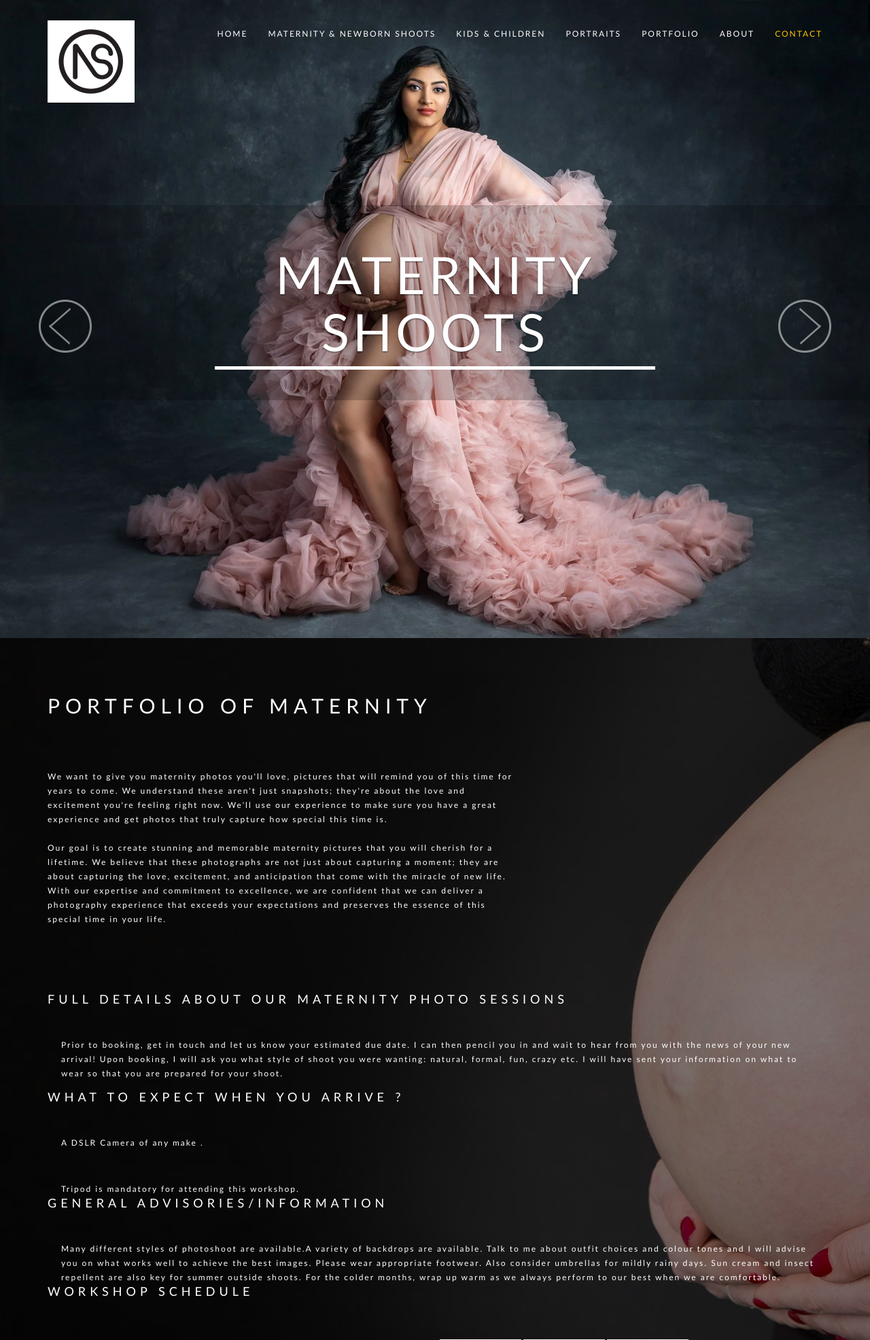
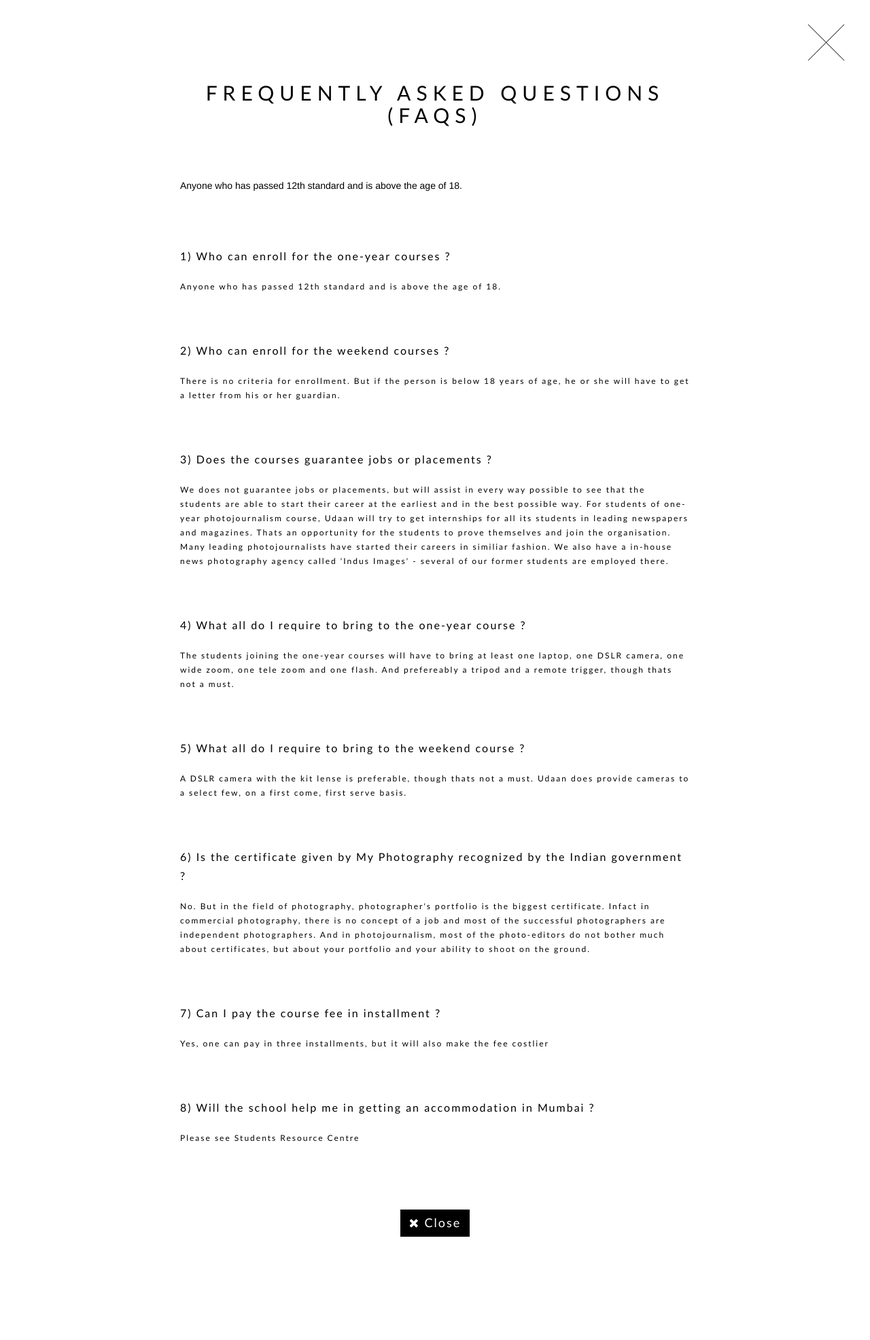
Before and after one commit to brijeshdhaker/neetastudio.in, a PHP site: page /index.html in a window 1280 px wide, after a click on "OUTFITS". Shown: the top 1972 px of the page at 68% size. After the commit the page ends 1820 px from the top, so only its background shows below. Run offline with PHP 8.4, Linux system fonts and the light colour scheme.

Commit message:
2025-07-18 Update popup details.

```diff
--- a/css/style.css
+++ b/css/style.css
@@ -1292,7 +1292,7 @@
 #footer h2 {
     font-family: Futura, "Trebuchet MS", Arial, sans-serif;
     font-size: 46px;
-    width: 480px;
+    /*width: 480px;*/
     line-height: 30px;
     text-transform: uppercase;
     border: 2px solid #ffffff;
--- a/htmls/courses.php
+++ b/htmls/courses.php
@@ -361,7 +361,6 @@
 
         <!-- Portfolio Modals -->
         <!-- Use the modals below to showcase details about your portfolio projects! -->
-
         <!-- FAQ Modal 1 -->
         <div class="portfolio-modal modal fade" id="faqModal1" tabindex="-1" role="dialog" aria-hidden="true">
             <div class="modal-content">
--- a/index.html
+++ b/index.html
@@ -67,7 +67,8 @@
                 <div class="collapse navbar-collapse" id="bs-example-navbar-collapse-1">
                     <ul class="nav navbar-nav navbar-right">
                         <li class="active"><a class="page-scroll" href="#banner">HOME</a></li>
-                        <li class=""><a class="page-scroll" href="#maternity">MATERNITY & Newborn SHOOTS</a></li>
+                        <li class=""><a class="page-scroll" href="#maternity">MATERNITY</a></li>
+                        <li class=""><a class="page-scroll" href="#newborn">Newborn SHOOTS</a></li>
                         <li class=""><a class="page-scroll" href="#kids">Kids & Children</a></li>
                         <li class=""><a class="page-scroll" href="#portraits">PORTRAITS</a></li>
                         <!--
@@ -232,11 +233,134 @@
                         <div id="success"></div>
                         <button type="submit" class="btn btn-faq" href="#faqModal1" class="portfolio-link" data-toggle="modal">Outfits</button>
                         <button type="submit" class="btn btn-faq" href="#feesModal1" class="portfolio-link" data-toggle="modal">Packages</button>
-                        <button type="button" class="btn btn-faq" href="#contact" class="portfolio-link" data-toggle="modal" data-target="#contact">Register</a>
+                        <a role="button" class="btn btn-faq" href="#contact" data-target="#contact">Register</a>
                     </div>
                 </div>
             </div> <!-- End container -->
         </section>
+
+                <!-- Portfolio Modals -->
+        <!-- Use the modals below to showcase details about your portfolio projects! -->
+        <!-- FAQ Modal 1 -->
+        <div class="portfolio-modal modal fade" id="faqModal1" tabindex="-1" role="dialog" aria-hidden="true">
+            <div class="modal-content">
+                <div class="close-modal" data-dismiss="modal">
+                    <div class="lr">
+                        <div class="rl">
+                        </div>
+                    </div>
+                </div>
+                <div class="container">
+                    <div class="row">
+                        <div class="col-lg-8 col-lg-offset-2">
+                            <h2>Frequently Asked Questions (FAQs) </h2>
+                        </div>
+                    </div>
+                    <div class="row">
+                        <div class="col-lg-8 col-lg-offset-2" style="text-align: left;">
+                            <p>
+
+                            </p>
+                            <p>Anyone who has passed 12th standard and is above the age of 18.</p>
+                            <div class="about-text">
+                                <p class="large">1) Who can enroll for the one-year courses ? </p>
+                                <p class="small">Anyone who has passed 12th standard and is above the age of 18.</p>
+                                <p class="large">2) Who can enroll for the weekend courses ? </p>
+                                <p class="small">There is no criteria for enrollment. But if the person is below 18 years of age, he or she will have to get a letter from his or her guardian.</p>
+                                <p class="large">3) Does the courses guarantee jobs or placements ? </p>
+                                <p class="small">We does not guarantee jobs or placements, but will assist in every way possible to see that the students are able to start their career at the earliest and in the best possible way.
+                                    For students of one-year photojournalism course, Udaan will try to get internships for all its students in leading newspapers and magazines. Thats an opportunity for the students to prove themselves and join the organisation. Many leading photojournalists have started their careers in similiar fashion. We also have a in-house news photography agency called 'Indus Images' - several of our former students are employed there.
+                                </p>
+                                <p class="large">4) What all do I require to bring to the one-year course ? </p>
+                                <p class="small">The students joining the one-year courses will have to bring at least one laptop, one  DSLR camera, one wide zoom, one tele zoom and one flash. And prefereably a tripod and a remote trigger, though thats not a must.</p>
+                                <p class="large">5) What all do I require to bring to the weekend course ? </p>
+                                <p class="small">A DSLR camera with the kit lense is preferable, though thats not a must. Udaan does provide cameras to a select few, on a first come, first serve basis.</p>
+                                <p class="large">6) Is the certificate given by My Photography recognized by the Indian government ? </p>
+                                <p class="small">No. But in the field of photography, photographer's portfolio is the biggest certificate. Infact in commercial photography, there is no concept of a job and most of the successful photographers are independent photographers.
+                                    And in photojournalism, most of the photo-editors do not bother much about certificates, but about your portfolio and your ability to shoot on the ground.
+                                </p>
+                                <p class="large">7) Can I pay the course fee in installment ? </p>
+                                <p class="small">Yes, one can pay in three installments, but it will also make the fee costlier</p>
+                                <p class="large">8) Will the school help me in getting an accommodation in Mumbai ? </p>
+                                <p class="small">Please see Students Resource Centre</p>
+                                <p class="atext"></p>
+                            </div>
+                        </div>
+                    </div>
+                    <div class="row">
+                        <div class="col-lg-8 col-lg-offset-2">
+                            <div class="modal-body">
+                                <button type="button" class="btn btn-primary" data-dismiss="modal"><i class="fa fa-times"></i> Close</button>
+                            </div>
+                        </div>
+                    </div>
+                </div>
+            </div>
+        </div>
+
+        <!-- FAQ Modal 1 -->
+        <div class="portfolio-modal modal fade" id="feesModal1" tabindex="-1" role="dialog" aria-hidden="true">
+            <div class="modal-content">
+                <div class="close-modal" data-dismiss="modal">
+                    <div class="lr">
+                        <div class="rl">
+                        </div>
+                    </div>
+                </div>
+                <div class="container">
+                    <div class="row">
+                        <div class="col-lg-8 col-lg-offset-2">
+                            <h2>Course Fees</h2>
+                        </div>
+                    </div>
+                    <div class="row">
+                        <div class="col-lg-8 col-lg-offset-2" style="text-align: left;">
+                            <p class="large">
+                                <b>Weekend Workshop Fee  </b>
+                                <br>For Indian Students                   : Rs 500*
+                                <br>For International Students            : $ 8*
+                                <br><br>
+                                <b>Course Fee  for Advanced Photography course</b>
+                                <br>For Indian Students                   : Rs 6250*
+                                <br>For International Students            : $ 150*
+                                <br><br><b>Course Fee for Basic & Advanced course</b>
+                                <br>For Indian Students                   : Rs 9250*
+                                <br>For International Students            : $ 220*
+                                <br>*Service Tax Applicable
+                            </p>
+                        </div>
+                    </div>
+                    <div class="row">
+                        <div class="col-lg-8 col-lg-offset-2" style="text-align: left;">
+                            <p class="large">
+                                <b>Payment Information:</b>
+                                <br><b>Note</b> Only NEFT/IMPS Transfer
+                                <br>Bank Name  :   RBL - Ratnakar Bank
+                                <br>Branch     :   Airoli Navi Mumbai
+                                <br>Account    :   1009310010000771
+                                <br>IFSC Code  :   RATN0000093
+                                <br>MICR Code  :   400176018
+                                <br><br>Please send payment confirmation on photoes@creativelights.in with your contact details.
+                            </p>
+                            <p class="large">
+                                <b>Contact Details:</b>
+                                <br>Neeta Dhakad
+                                <br>photoes@creativelights.in
+                                <br>+91-9819440746
+                            </p>
+                        </div>
+                    </div>
+                    <div class="row">
+                        <div class="col-lg-8 col-lg-offset-2">
+                            <div class="modal-body">
+                                <button type="button" class="btn btn-primary" data-dismiss="modal"><i class="fa fa-times"></i> Close</button>
+                            </div>
+                        </div>
+                    </div>
+                </div>
+            </div>
+        </div>
+        <!-- End about -->
 
         <!-- New Born Section
         ================================================== -->
@@ -288,7 +412,7 @@
                         <div id="success"></div>
                         <button type="submit" class="btn btn-faq" href="#faqModal1" class="portfolio-link" data-toggle="modal">Outfits</button>
                         <button type="submit" class="btn btn-faq" href="#feesModal1" class="portfolio-link" data-toggle="modal">Packages</button>
-                        <button type="button" class="btn btn-faq" href="#contact" class="portfolio-link" data-toggle="modal" data-target="#contact">Register</a>
+                        <a role="button" class="btn btn-faq" href="#contact" data-target="#contact">Register</a>
                     </div>
                 </div>
             </div> <!-- End container -->
@@ -344,7 +468,7 @@
                         <div id="success"></div>
                         <button type="submit" class="btn btn-faq" href="#faqModal1" class="portfolio-link" data-toggle="modal">Props</button>
                         <button type="submit" class="btn btn-faq" href="#feesModal1" class="portfolio-link" data-toggle="modal">Packages</button>
-                        <button type="button" class="btn btn-faq" href="#contact" class="portfolio-link" data-toggle="modal" data-target="#contact">Register</a>
+                        <a role="button" class="btn btn-faq" href="#contact" data-target="#contact">Register</a>
                     </div>
                 </div>
             </div> <!-- End container -->
@@ -445,9 +569,9 @@
                     <div class="clearfix"></div>
                     <div class="col-lg-8 text-center col-lg-offset-4">
                         <div id="success"></div>
-                        <button type="submit" class="btn btn-faq" href="#faqModal1" class="portfolio-link" data-toggle="modal">FAQ</button>
-                        <button type="submit" class="btn btn-faq" href="#feesModal1" class="portfolio-link" data-toggle="modal">Fees</button>
-                        <a role="button" class="btn btn-faq" href="#contact" data-target="#contact">Enroll</a>
+                        <button type="submit" class="btn btn-faq" href="#faqModal1" class="portfolio-link" data-toggle="modal">Outfits</button>
+                        <button type="submit" class="btn btn-faq" href="#feesModal1" class="portfolio-link" data-toggle="modal">Packages</button>
+                        <a role="button" class="btn btn-faq" href="#contact" data-target="#contact">Register</a>
                     </div>
                 </div>
             </div> <!-- End container -->
@@ -545,8 +669,8 @@
                     <div class="col-lg-8 text-center col-lg-offset-4">
                         <div id="success"></div>
                         <button type="submit" class="btn btn-faq" href="#faqModal1" class="portfolio-link" data-toggle="modal">FAQ</button>
-                        <button type="submit" class="btn btn-faq" href="#feesModal1" class="portfolio-link" data-toggle="modal">Fees</button>
-                        <a role="button" class="btn btn-faq" href="#contact" data-target="#contact">Enroll</a>
+                        <button type="submit" class="btn btn-faq" href="#feesModal1" class="portfolio-link" data-toggle="modal">Packages</button>
+                        <a role="button" class="btn btn-faq" href="#contact" data-target="#contact">Register</a>
                     </div>
                 </div>
             </div> <!-- End container -->
@@ -1194,7 +1318,7 @@
                 <br>
                 <!-- Buttons -->
                 <a id="show" class="btn wow bounceIn animated" data-wow-delay="0.6s" style="visibility: visible; animation-delay: 0.6s; animation-name: bounceIn;">
-                    <h2>Work With Us</h2>
+                    <h2>Book Photoshoot</h2>
                 </a>
                 <!-- Button to click toggle contact form -->
                 <br>
```
